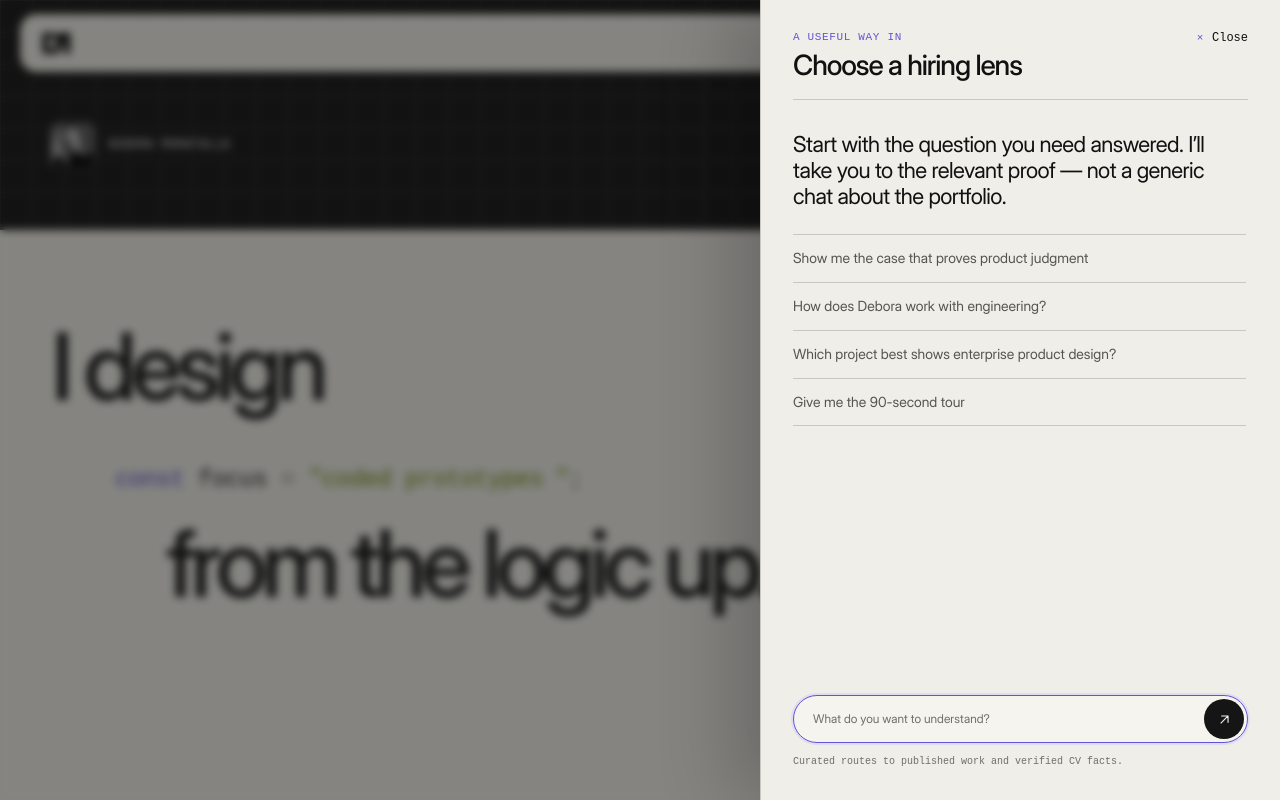
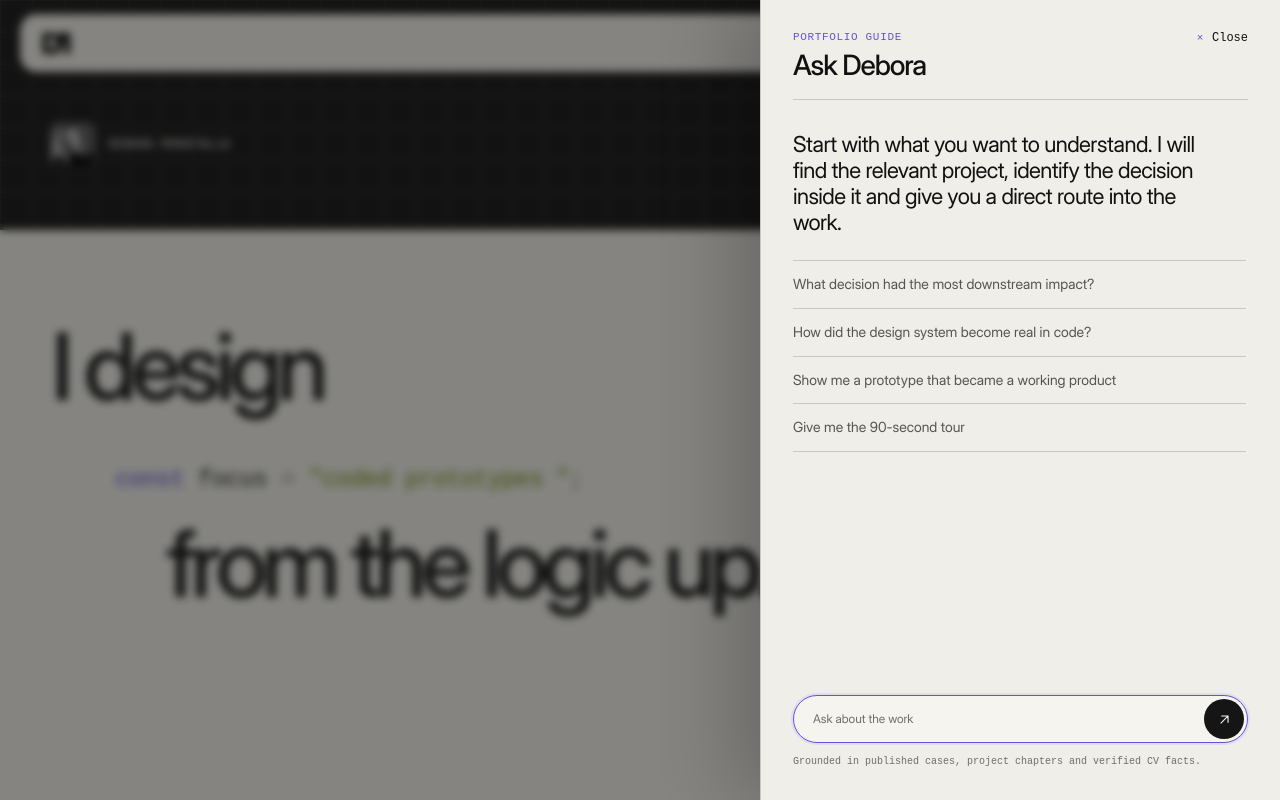
Before and after one commit to deboramoratalla-lab/portfolio, a Next.js app: page / in a window 1280 px wide. Both pictures are taken after a click on the button "Open Ask Debora". Shown: the top 800 px of the page. Built offline with nearby package versions, Linux system fonts and the light colour scheme.

Commit message:
Make portfolio guidance more discreet

```diff
--- a/src/app/home-preview/page.tsx
+++ b/src/app/home-preview/page.tsx
@@ -1,5 +1,5 @@
 import { EditorialPreviewHero } from "@/components/editorial-preview-hero"
-import { HomeHiringRoutes } from "@/components/home-hiring-routes"
+import { HomePortfolioGuide } from "@/components/home-hiring-routes"
 import { ProjectCard } from "@/components/project-card"
 import { EarlierGrid, MethodList, MotionSectionTitle, RevealStatement } from "@/components/home-motion"
 import { WorkbenchPreview } from "@/components/workbench-preview"
@@ -16,7 +16,7 @@ const methods = [
 export function HomePreview() {
   return <main id="top" className="aeye-home-preview">
     <EditorialPreviewHero />
-    <HomeHiringRoutes />
+    <HomePortfolioGuide />
     <section className="work section" id="work"><MotionSectionTitle title="Selected work" number="01" statement="When the interface is only the visible part."/><div className="project-stack">{projects.map((project, index) => <ProjectCard project={project} index={index} key={project.slug} />)}</div></section>
     <section className="practice section" id="practice"><MotionSectionTitle title="How I work" number="02" statement="I start with the rules people are already carrying."/><MethodList methods={methods}/><p className="impossible-note"><span>{"// A NOTE ON IMPOSSIBLE OBJECTS"}</span>Complex systems rarely look impossible all at once. The contradiction appears when you follow the rules from one decision to the next. My job is to find that break before it ships.</p><RevealStatement inverse lines={["Make the logic visible.", "Keep the intent buildable."]}/></section>
     <section className="explorations section" id="lab"><MotionSectionTitle title="Lab" number="03" statement="Field notes, coded experiments and useful tools I’m building in public."/><WorkbenchPreview entries={labEntries}/></section>
--- a/src/components/home-hiring-routes.tsx
+++ b/src/components/home-hiring-routes.tsx
@@ -1,12 +1,12 @@
 "use client"
 
 const routes = [
-  ["Product judgment", "Show me the case that proves product judgment"],
-  ["Design and engineering", "How does Debora work with engineering?"],
-  ["Complex enterprise", "Which project best shows enterprise product design?"],
+  ["What decision changed the product?", "Show me the product decision with the most downstream impact"],
+  ["How did the system become real?", "Trace a design system from audit to code"],
+  ["What was tested in code?", "Show me a prototype that became a working product"],
 ]
 
-export function HomeHiringRoutes() {
+export function HomePortfolioGuide() {
   function openRoute(prompt: string) {
     window.dispatchEvent(new CustomEvent("open-portfolio-agent", { detail: prompt }))
   }
@@ -14,8 +14,8 @@ export function HomeHiringRoutes() {
   return (
     <section className="hiring-routes" aria-labelledby="hiring-routes-title">
       <div className="hiring-routes__intro">
-        <p id="hiring-routes-title">For hiring teams</p>
-        <span>Choose the evidence you need. Ask Debora will take you straight to the relevant work.</span>
+        <p id="hiring-routes-title">A way in</p>
+        <span>Ask Debora connects a question to the case, chapter and decision that answer it.</span>
       </div>
       <div className="hiring-routes__actions" aria-label="Portfolio routes">
         {routes.map(([label, prompt]) => (
--- a/src/components/portfolio-agent.tsx
+++ b/src/components/portfolio-agent.tsx
@@ -8,9 +8,9 @@ type Evidence = { label: string; href: string }
 type AgentAnswer = { title: string; body: string; evidence: Evidence[]; probe?: string; limitation?: string; source?: "rules" | "ai" }
 
 const prompts = [
-  "Show me the case that proves product judgment",
-  "How does Debora work with engineering?",
-  "Which project best shows enterprise product design?",
+  "What decision had the most downstream impact?",
+  "How did the design system become real in code?",
+  "Show me a prototype that became a working product",
   "Give me the 90-second tour",
 ]
 
@@ -44,7 +44,7 @@ function answerQuestion(question: string): AgentAnswer {
   if (/head of product|product leader|operating leverage|b2b|complex b2b/.test(q)) return answers.headProduct
   if (/impact|business|proof|measurable|outcome|evidence/.test(q)) return answers.impact
   if (/pm|engineer|engineering|collabor|cross-functional|stakeholder/.test(q)) return answers.collaboration
-  if (/judgment|judgement|craft|visual execution|beyond visual|trade-off|trade off/.test(q)) return answers.judgment
+  if (/judgment|judgement|decision|craft|visual execution|beyond visual|trade-off|trade off/.test(q)) return answers.judgment
   if (/seniority|ownership|decision-making|decision making|how senior/.test(q)) return answers.seniority
   if (/risk|gap|probe|interview|question/.test(q)) return answers.interview
   if (/90|tour|recorrido|quick|rápid/.test(q)) return answers.tour
@@ -150,10 +150,10 @@ export function PortfolioAgent() {
     {open && <div ref={dialogRef} className="agent-shell" role="dialog" aria-modal="true" aria-labelledby="portfolio-agent-title">
       <button className="agent-backdrop" aria-label="Close Ask Debora" onClick={closeDialog} tabIndex={-1} />
       <aside className="agent-panel">
-        <header><div><span>A useful way in</span><strong id="portfolio-agent-title">Choose a hiring lens</strong></div><button className="agent-close-action ui-action ui-action-secondary" onClick={closeDialog} aria-label="Close"><span className="agent-close-icon" aria-hidden="true">×</span> Close</button></header>
-        <div className="agent-body">{loading ? <div className="agent-thinking" aria-live="polite"><span>Reading the published evidence</span><i /><i /><i /></div> : !answer ? <div className="agent-intro"><p>Start with the question you need answered. I’ll take you to the relevant proof — not a generic chat about the portfolio.</p><div>{prompts.map(prompt => <button key={prompt} onClick={() => ask(prompt)}>{prompt}</button>)}</div></div> : <div className="agent-answer" aria-live="polite"><span>{answer.source === "ai" ? "AI answer · grounded in published work" : "Curated answer · published work"}</span><h2>{answer.title}</h2><p>{answer.body}</p>{answer.limitation && <p className="agent-limitation"><strong>Evidence gap</strong>{answer.limitation}</p>}{answer.probe && <p className="agent-probe"><strong>Ask in the interview</strong>{answer.probe}</p>}{answer.evidence.length > 0 && <nav>{answer.evidence.map(item => <ArrowRouteLink variant="secondary" tone="purple" key={item.label} href={item.href} onClick={closeDialog}>{item.label}</ArrowRouteLink>)}</nav>}<button className="agent-reset ui-action ui-action-primary ui-action-green ui-action-on-light" onClick={() => { setAnswer(null); setQuestion("") }}>Try another lens</button></div>}</div>
-        <form onSubmit={submit}><input ref={inputRef} value={question} onChange={event => setQuestion(event.target.value)} placeholder="What do you want to understand?" aria-label="Question about Debora's portfolio" /><button type="submit" aria-label="Ask"><ArrowUpRight /></button></form>
-        <footer>Curated routes to published work and verified CV facts.</footer>
+        <header><div><span>Portfolio guide</span><strong id="portfolio-agent-title">Ask Debora</strong></div><button className="agent-close-action ui-action ui-action-secondary" onClick={closeDialog} aria-label="Close"><span className="agent-close-icon" aria-hidden="true">×</span> Close</button></header>
+        <div className="agent-body">{loading ? <div className="agent-thinking" aria-live="polite"><span>Reading the published evidence</span><i /><i /><i /></div> : !answer ? <div className="agent-intro"><p>Start with what you want to understand. I will find the relevant project, identify the decision inside it and give you a direct route into the work.</p><div>{prompts.map(prompt => <button key={prompt} onClick={() => ask(prompt)}>{prompt}</button>)}</div></div> : <div className="agent-answer" aria-live="polite"><span>{answer.source === "ai" ? "AI answer · grounded in published work" : "Curated answer · published work"}</span><h2>{answer.title}</h2><p>{answer.body}</p>{answer.limitation && <p className="agent-limitation"><strong>Evidence gap</strong>{answer.limitation}</p>}{answer.probe && <p className="agent-probe"><strong>Ask next</strong>{answer.probe}</p>}{answer.evidence.length > 0 && <nav>{answer.evidence.map(item => <ArrowRouteLink variant="secondary" tone="purple" key={item.label} href={item.href} onClick={closeDialog}>{item.label}</ArrowRouteLink>)}</nav>}<button className="agent-reset ui-action ui-action-primary ui-action-green ui-action-on-light" onClick={() => { setAnswer(null); setQuestion("") }}>Explore another route</button></div>}</div>
+        <form onSubmit={submit}><input ref={inputRef} value={question} onChange={event => setQuestion(event.target.value)} placeholder="Ask about the work" aria-label="Question about Debora's portfolio" /><button type="submit" aria-label="Ask"><ArrowUpRight /></button></form>
+        <footer>Grounded in published cases, project chapters and verified CV facts.</footer>
       </aside>
     </div>}
   </>
--- a/src/components/project-card.tsx
+++ b/src/components/project-card.tsx
@@ -7,14 +7,6 @@ import { motion, useReducedMotion } from "motion/react"
 import { useRef } from "react"
 import { ArrowUpRight } from "@/components/arrow-up-right"
 
-const keyDecisions: Record<string, string> = {
-  saas: "Make workflow state non-optional.",
-  "tap-mindset-ds": "Turn design-system decisions into shared, coded foundations.",
-  "tap-mindset": "Organise the product around roles, not features.",
-  fluxy: "Automate preparation, not consequential action.",
-  civeo: "Preserve context from overview to action.",
-}
-
 export function ProjectCard({ project, index }: { project: Project; index: number }) {
   const card = useRef<HTMLAnchorElement>(null)
   const reduced = useReducedMotion()
@@ -23,7 +15,6 @@ export function ProjectCard({ project, index }: { project: Project; index: numbe
     <motion.div className="project-copy" initial={reduced ? false : { opacity: 0, y: 28 }} whileInView={{ opacity: 1, y: 0 }} viewport={{ once: true, amount: .55 }} transition={{ duration: .75, delay: .08, ease: [0.16,1,0.3,1] }}>
       <div className="project-editorial-meta"><span>{project.tags[0]}</span><i>{`// 00${index + 1}`}</i></div>
       <div className="project-editorial-body"><h3>{project.shortTitle}</h3><p>{project.strapline}</p>
-        {keyDecisions[project.slug] && <p className="project-decision"><span>Key decision</span>{keyDecisions[project.slug]}</p>}
         {(project.problem || project.complexity || project.ownership) && <ul className="project-signals" aria-label="Project snapshot">
           {project.problem && <li className="project-signal"><span className="project-signal__dot" aria-hidden="true">+</span><span className="project-signal__label">Problem</span><span>{project.problem}</span></li>}
           {project.complexity && <li className="project-signal"><span className="project-signal__dot" aria-hidden="true">+</span><span className="project-signal__label">Complexity</span><span>{project.complexity}</span></li>}
```
Also changed, not shown: src/app/globals.css.
